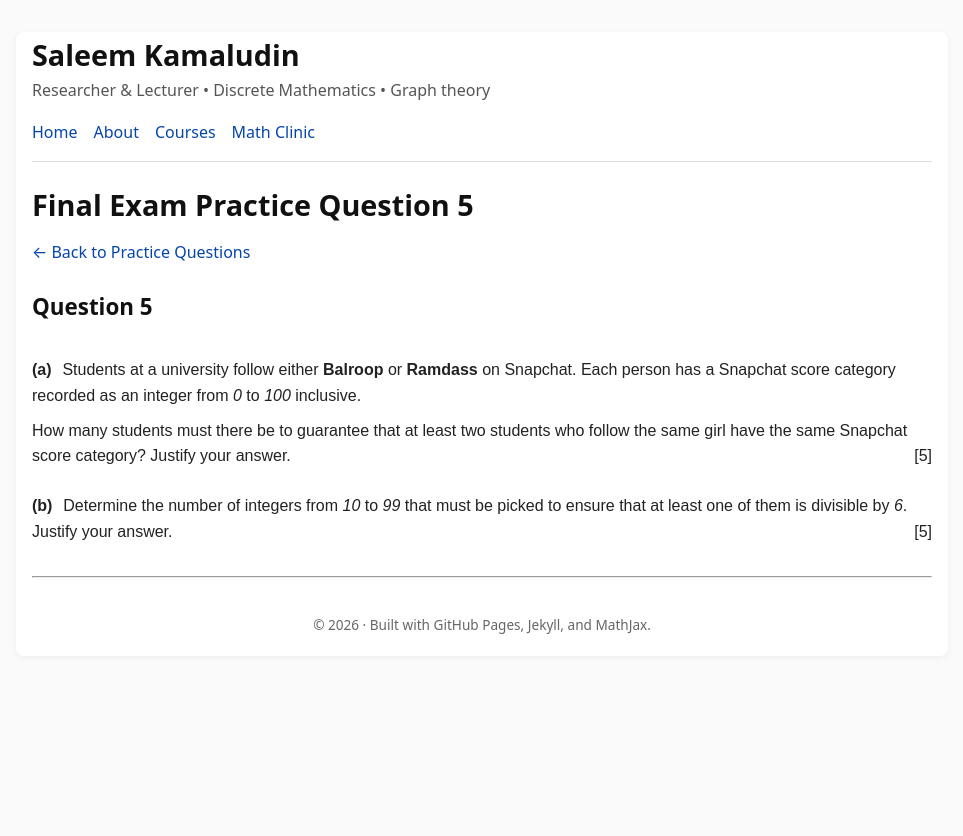
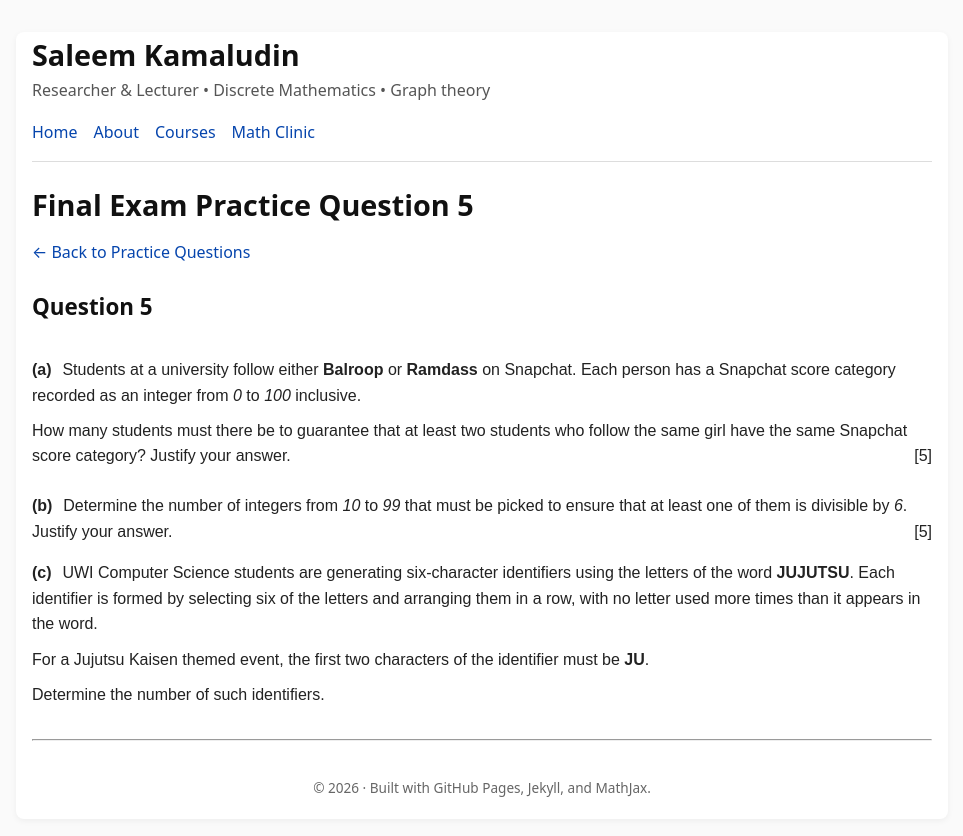
Before and after one commit to SaleemKamaludin/SaleemKamaludin.github.io, a Jekyll site: the page built from courses/comp1604/final-exam-practice/question-5.md, in a window 1280 px wide. Shown: the top 836 px of the page, without its empty margins (158-1121 px from the left). Built offline with Jekyll 4.4.1, drawn with Linux system fonts in a browser that asks for light colours.

Commit message:
Update question-5.md

```diff
--- a/courses/comp1604/final-exam-practice/question-5.md
+++ b/courses/comp1604/final-exam-practice/question-5.md
@@ -35,6 +35,21 @@ title: Final Exam Practice Question 5
       </span>
     </li>
 
+<li style="margin-bottom: 1rem; clear: both;">
+  <span style="font-weight: 600;">(c)</span>
+  <span style="margin-left: 0.4rem;">
+    UWI Computer Science students are generating six-character identifiers using the letters of the word <strong>JUJUTSU</strong>. Each identifier is formed by selecting six of the letters and arranging them in a row, with no letter used more times than it appears in the word.
+  </span>
+
+  <div style="margin-top: 0.6rem;">
+    For a Jujutsu Kaisen themed event, the first two characters of the identifier must be <strong>JU</strong>.
+  </div>
+
+  <div style="margin-top: 0.6rem;">
+    Determine the number of such identifiers.
+  </div>
+</li>
+
   </ol>
 
 </section>
```
